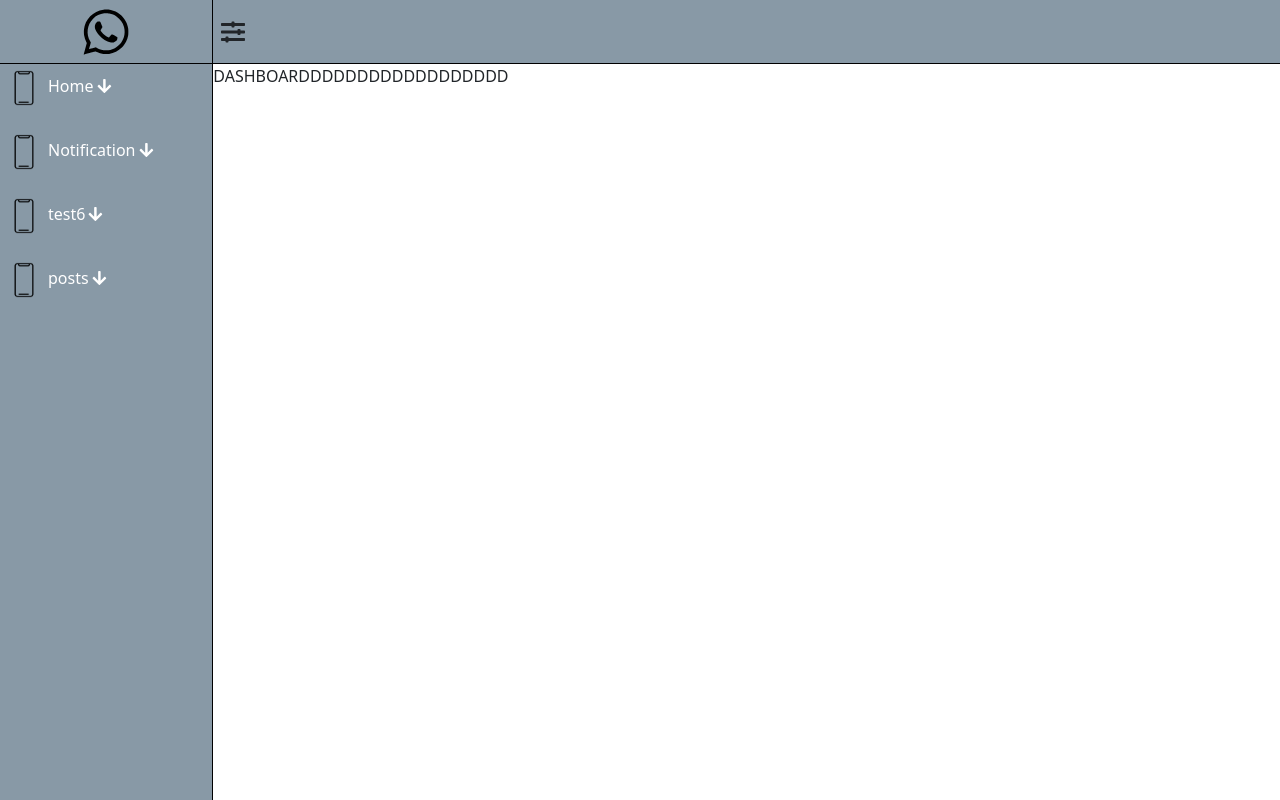
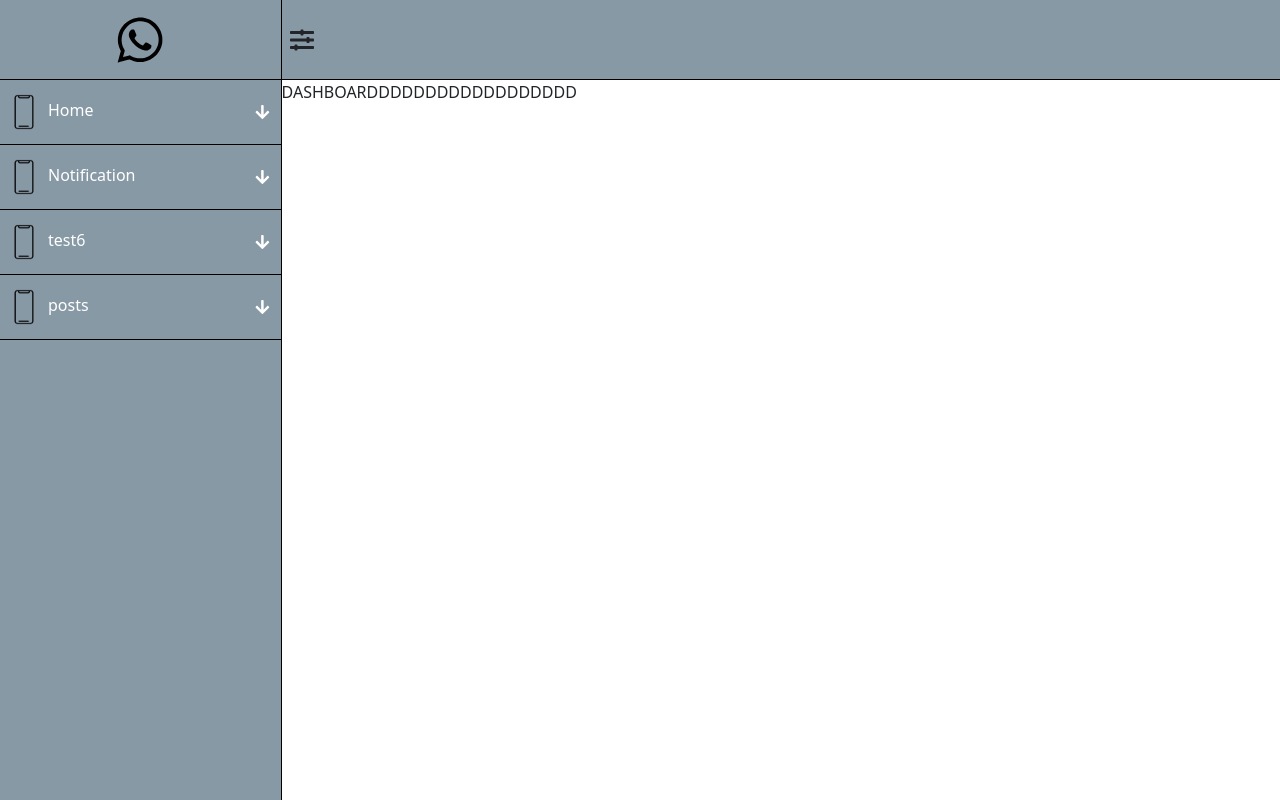
Before and after one commit to girishhh/react-sidebars, a React (Create React App) app: page / in a window 1280 px wide. Built offline with nearby package versions, Linux system fonts and the light colour scheme.

Commit message:
css changes

```diff
--- a/src/components/MenuItem.jsx
+++ b/src/components/MenuItem.jsx
@@ -37,7 +37,7 @@ function MenuItem({ item, shrink, exapandParent = false }) {
         <>
           <NavItem
             key={item.path}
-            className={classNames("mb-3 menu-item align-self-start")}
+            className={classNames("menu-item py-2")}
             onClick={toggleExpand}
           >
             {item.path && (
--- a/src/components/MenuItem.scss
+++ b/src/components/MenuItem.scss
@@ -1,4 +1,9 @@
 .menu-item {
+  .fa-arrow-down,.fa-arrow-up {
+    position: absolute;
+    right: 0;
+    margin-top: 1rem;
+  }
   .svg-inline--fa.fa-w-14 {
     width: 1.8rem;
   }
--- a/src/components/MenuItemNoState.jsx
+++ b/src/components/MenuItemNoState.jsx
@@ -7,7 +7,7 @@ function MenuItemNoState({ item, shrink, exapandParent }) {
   return (
     <>
       {exapandParent && (
-        <NavItem key={item.path} className="mb-3 menu-item align-self-start">
+        <NavItem key={item.path} className="menu-item py-2">
           <Nav.Link as={Link} to={item.path} className="p-0">
             <img
               src={item.img}
--- a/src/layouts/DefaultLayout.jsx
+++ b/src/layouts/DefaultLayout.jsx
@@ -1,7 +1,5 @@
 import classNames from "classnames";
-import React from "react";
-import { useState } from "react";
-import { Col, Row } from "react-bootstrap";
+import React, { useState } from "react";
 import { Outlet } from "react-router-dom";
 import "./DefaultLayout.scss";
 import Header from "./Header";
@@ -13,15 +11,22 @@ function DefaultLayout(props) {
     setShrink(!shrink);
   };
   return (
-    <Row className="h-100 mx-0 default-layout">
-      <Col md={classNames({0: shrink, 2: !shrink})} className={classNames("px-0",{"shrink-sidebar": shrink,"unshrink": !shrink})}>
+    <div className="h-100 mx-0 default-layout">
+      <div className={classNames("px-0")}>
         <SideBar shrink={shrink} />
-      </Col>
-      <Col className="px-0">
-        <Header toggleSidebar={toggleSidebar} />
-        <Outlet />
-      </Col>
-    </Row>
+      </div>
+      <div className="px-0">
+        <Header toggleSidebar={toggleSidebar} shrink={shrink} />
+        <main
+          className={classNames({
+            "main-shrinked": shrink,
+            "main-unshrinked": !shrink,
+          })}
+        >
+          <Outlet />
+        </main>
+      </div>
+    </div>
   );
 }
 
--- a/src/layouts/DefaultLayout.scss
+++ b/src/layouts/DefaultLayout.scss
@@ -1,9 +1,22 @@
 .default-layout {
-  .shrink-sidebar {
-    width: 4.5%;
-    transition: all 0.5s ease-out;
-  }
-  .unshrink {
-    transition: all 0.5s ease-out;
+  main {
+    position: fixed;
+    top: 10%;
+    &.main-shrinked {
+      left: 6%;
+    }
+    &.main-unshrinked {
+      left: 22%;
+    }
   }
 }
+
+@media (max-width: 1200px) {
+  .default-layout {
+    main {
+      &.main-shrinked {
+        left: 10%;
+      }
+    }
+  }
+}
--- a/src/layouts/Header.jsx
+++ b/src/layouts/Header.jsx
@@ -2,11 +2,22 @@ import "./Header.scss";
 import { FontAwesomeIcon } from "@fortawesome/react-fontawesome";
 import { faSlidersH } from "@fortawesome/free-solid-svg-icons";
 import React from "react";
+import classNames from "classnames";
 
-function Header({ toggleSidebar }) {
+function Header({ toggleSidebar, shrink }) {
   return (
-    <div className="header d-flex align-items-center">
-      <FontAwesomeIcon  className="ps-2" icon={faSlidersH} onClick={toggleSidebar} size="2x" />
+    <div
+      className={classNames("header d-flex align-items-center position-fixed", {
+        "header-shrinked": shrink,
+        "header-unshrinked": !shrink,
+      })}
+    >
+      <FontAwesomeIcon
+        className="ps-2"
+        icon={faSlidersH}
+        onClick={toggleSidebar}
+        size="2x"
+      />
     </div>
   );
 }
--- a/src/layouts/Header.scss
+++ b/src/layouts/Header.scss
@@ -2,9 +2,28 @@
 
 .header {
   background-color: $primary;
-  height: 4rem;
+  height: 10%;
   border-bottom: 1px solid black;
+  width: 100%;
   .fa-sliders-h {
     cursor: pointer;
   }
+  &.header-shrinked {
+    left: 6%;
+    transition: all 0.5s ease-out;
+  }
+  &.header-unshrinked {
+    left: 22%;
+    transition: all 0.5s ease-out;
+  }
 }
+
+
+@media (max-width: 1200px) {
+  .header {
+    &.header-shrinked {
+      left: 10%;
+      transition: all 0.5s ease-out;
+    }
+  }
+}
--- a/src/layouts/SideBar.jsx
+++ b/src/layouts/SideBar.jsx
@@ -18,10 +18,10 @@ const SideNavBarItems = [
         title: "Test1",
         subItems: [
           {
-            path: "/test2",
+            path: "/",
             img: IPHONE,
             alt: "sidebar.dashboardAltText",
-            title: "Test2",
+            title: "dashboard",
           },
           {
             path: "/test3",
@@ -100,14 +100,18 @@ const SideNavBarItems = [
 
 function SideBar({ shrink }) {
   return (
-    <div className="side-bar h-100">
+    <div
+      className={classNames("side-bar h-100 position-fixed", {
+        "shrink-sidebar": shrink,
+        unshrink: !shrink,
+      })}
+    >
       <div className="sidebar-logo d-flex justify-content-center align-items-center">
         <img src={LOGO} className="logo" alt="logo" />
       </div>
 
-      <Nav
-        className={classNames("flex-column", { "align-items-center": shrink })}
-      >
+      <div className="side-menu-items">
+        <Nav className={classNames("d-block")}>
           {SideNavBarItems.map((item) => (
             <MenuItem
               key={item.path}
@@ -118,6 +122,7 @@ function SideBar({ shrink }) {
           ))}
         </Nav>
       </div>
+    </div>
   );
 }
 
--- a/src/layouts/SideBar.scss
+++ b/src/layouts/SideBar.scss
@@ -8,14 +8,43 @@
   }
   border-right: 1px solid black;
   .sidebar-logo {
-    height: 4rem;
+    height: 10%;
     border-bottom: 1px solid black;
   }
+
   .logo,
   .side-bar-icon {
     width: 3rem;
   }
+
   .side-bar-icon-shrinked {
-    width: 2rem;
+    width: 2.75rem;
+  }
+
+  &.shrink-sidebar {
+    width: 6%;
+    transition: all 0.5s ease-out;
+  }
+
+  &.unshrink {
+    width: 22%;
+    transition: all 0.5s ease-out;
+  }
+  .side-menu-items {
+    display: block;
+    height: 90%;
+    overflow: scroll;
+  }
+  .nav-item {
+    border-bottom: 1px solid black;
   }
 }
+
+@media (max-width: 1200px) {
+  .side-bar {
+    &.shrink-sidebar {
+      width: 10%;
+      transition: all 0.5s ease-out;
+    }
+  }
+}
```
Lines whose indentation alone changed are shown as unchanged.
